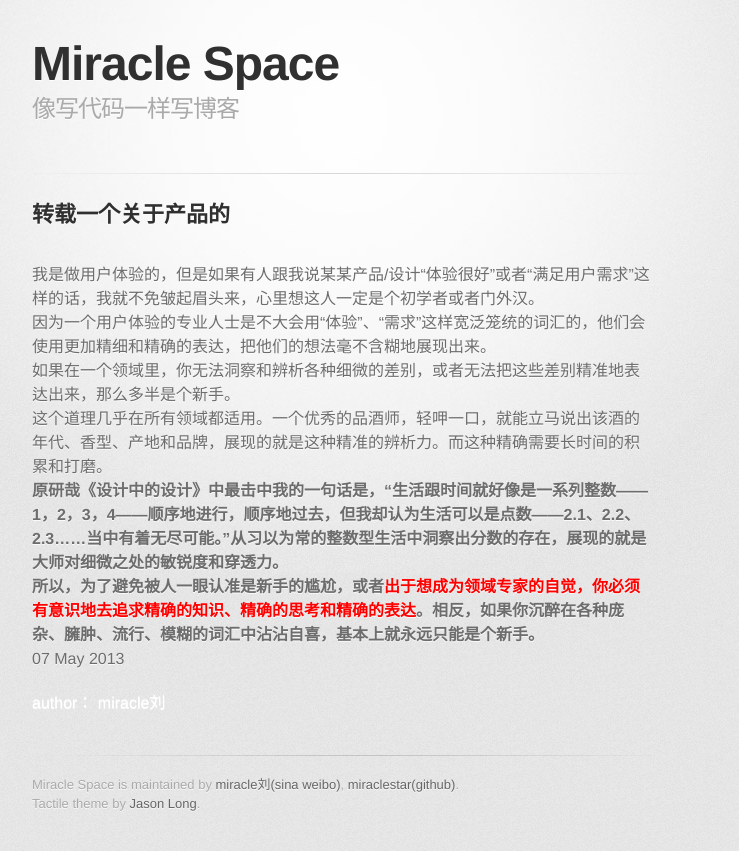
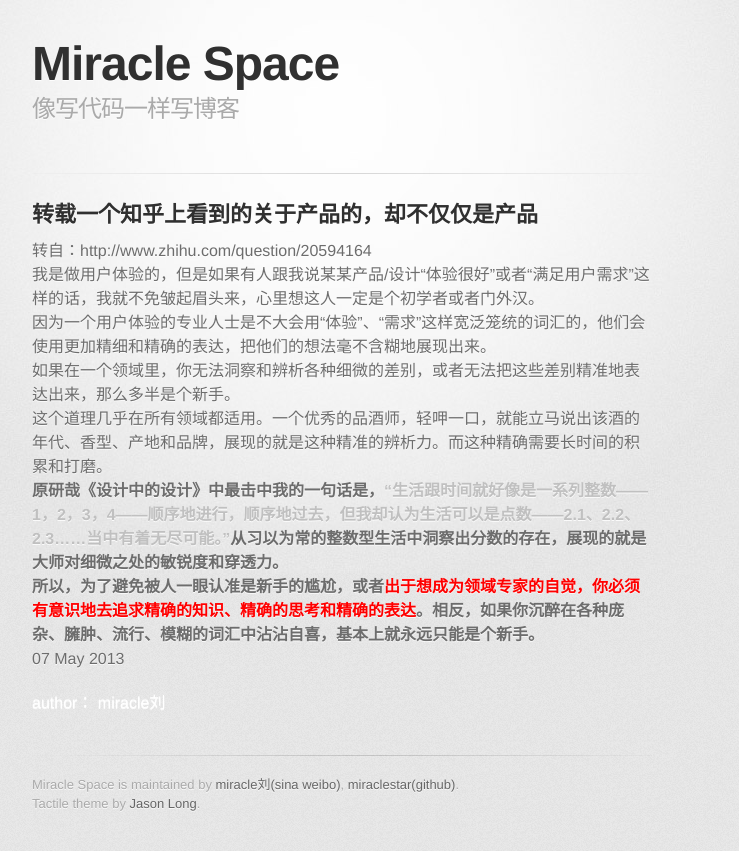
Before and after one commit to miraclestar/myblog, a Jekyll site: the page built from _posts/fiction/2013-05-07-aboutPM.html, in a window 1280 px wide. Shown: the top 851 px of the page, without its empty margins (298-1037 px from the left). Built offline with Jekyll 4.4.1, drawn with Linux system fonts in a browser that asks for light colours; nearby versions of some CDN libraries; some web fonts are replaced; Markdown is read by kramdown in place of the engine named in the settings; comment, search, counter and statistics services are not loaded.

Commit message:
about pm

```diff
--- a/_posts/fiction/2013-05-07-aboutPM.html
+++ b/_posts/fiction/2013-05-07-aboutPM.html
@@ -1,9 +1,10 @@
 ---
 layout: default
-title: 转载一个关于产品的
+title: 转载一个知乎上看到的关于产品的，却不仅仅是产品
 category: fiction
 ---
 <h2>{{ page.title }}</h2>
+转自：http://www.zhihu.com/question/20594164
 <br />我是做用户体验的，但是如果有人跟我说某某产品/设计“体验很好”或者“满足用户需求”这样的话，我就不免皱起眉头来，心里想这人一定是个初学者或者门外汉。
 
 <br />因为一个用户体验的专业人士是不大会用“体验”、“需求”这样宽泛笼统的词汇的，他们会使用更加精细和精确的表达，把他们的想法毫不含糊地展现出来。
@@ -12,7 +13,9 @@ category: fiction
 
 <br />这个道理几乎在所有领域都适用。一个优秀的品酒师，轻呷一口，就能立马说出该酒的年代、香型、产地和品牌，展现的就是这种精准的辨析力。而这种精确需要长时间的积累和打磨。
 
-<br /><strong>原研哉《设计中的设计》中最击中我的一句话是，<span style="background-color: ##c0c0c0">“生活跟时间就好像是一系列整数——1，2，3，4——顺序地进行，顺序地过去，但我却认为生活可以是点数——2.1、2.2、2.3……当中有着无尽可能。”</span>从习以为常的整数型生活中洞察出分数的存在，展现的就是大师对细微之处的敏锐度和穿透力。
+<br /><strong>原研哉《设计中的设计》中最击中我的一句话是，<font color="#c0c0c0">“生活跟时间就好像是一系列整数——1，2，3，4——顺序地进行，顺序地过去，但我却认为生活可以是点数——2.1、2.2、2.3……当中有着无尽可能。”</font>从习以为常的整数型生活中洞察出分数的存在，展现的就是大师对细微之处的敏锐度和穿透力。
 
 <br />所以，为了避免被人一眼认准是新手的尴尬，或者<font color="#ff0000">出于想成为领域专家的自觉，你必须有意识地去追求精确的知识、精确的思考和精确的表达</font>。相反，如果你沉醉在各种庞杂、臃肿、流行、模糊的词汇中沾沾自喜，基本上就永远只能是个新手。
-</strong><p>{{ page.date | date_to_string }}</p>
+
+</strong><p>{{ page.date | date_to_string }}
+</p>
```
